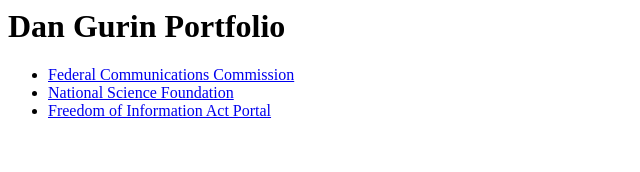
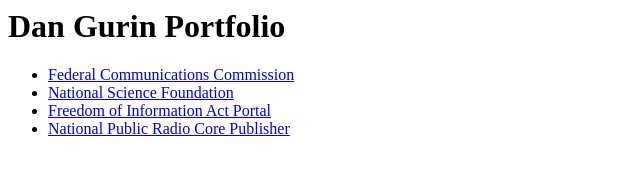
Before and after one commit to dangur/dangur.github.io, a plain HTML site: page index.html in a window 1280 px wide. Shown: the whole page, without its empty margins (0-640 px from the left). Drawn offline with Linux system fonts and the light colour scheme.

Commit message:
core publisher

```diff
--- a/index.html
+++ b/index.html
@@ -15,6 +15,9 @@ Dan Gurin Portfolio
              <li>
              <a href="https://www.foia.gov/">Freedom of Information Act Portal</a>
              </li>
+  <li>
+    <a href="https://digitalservices.npr.org/topic/core-publisher">National Public Radio Core Publisher</a>
+  </li>
   </ul>
 </body>
 </html>
```
